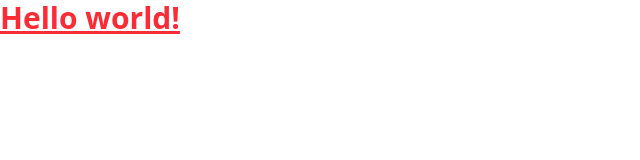
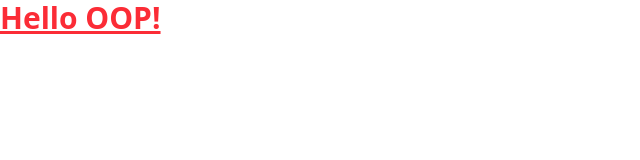
Before and after one commit to Happid/pre-interview-angular, an Angular app: page / in a window 1280 px wide. Shown: the top 160 px of the page, without its empty margins (0-640 px from the left). Built offline with nearby package versions, Linux system fonts and the light colour scheme.

Commit message:
first push

```diff
--- a/src/app/app.html
+++ b/src/app/app.html
@@ -1,2 +1,4 @@
-<h1 class="text-3xl font-bold underline text-red-500">Hello world!</h1>
+<h1 class="text-3xl font-bold underline text-red-500">
+  Hello OOP!
+</h1>
 <router-outlet />
```
